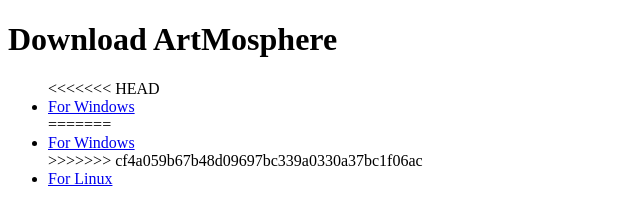
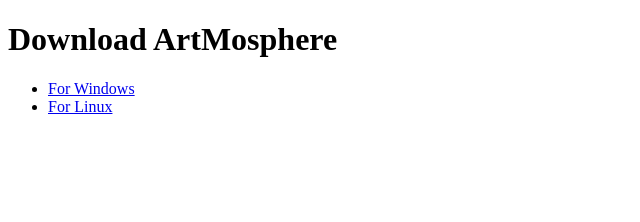
Before and after one commit to faizalluthfi/ranau-artmosphere-electron, an Electron app: page dist/index.html in a window 800 px wide. Shown: the whole page, without its empty margins (0-640 px from the left). Drawn offline with Linux system fonts and the light colour scheme.

Commit message:
build: fix included merged conflicts texts in files

```diff
--- a/dist/index.html
+++ b/dist/index.html
@@ -9,11 +9,7 @@
 <body>
     <h1>Download ArtMosphere</h1>
     <ul>
-<<<<<<< HEAD
         <li><a href="artmosphere_setup_0.0.10.exe">For Windows</a></li>
-=======
-        <li><a href="artmosphere_setup_0.0.9.exe">For Windows</a></li>
->>>>>>> cf4a059b67b48d09697bc339a0330a37bc1f06ac
         <li><a href="artmosphere.AppImage">For Linux</a></li>
     </ul>
 </body>
--- a/package.json
+++ b/package.json
@@ -1,11 +1,7 @@
 {
   "name": "artmosphere",
   "productName": "ArtMosphere",
-<<<<<<< HEAD
   "version": "0.0.10",
-=======
-  "version": "0.0.9",
->>>>>>> cf4a059b67b48d09697bc339a0330a37bc1f06ac
   "description": "",
   "main": "main.js",
   "scripts": {
```
